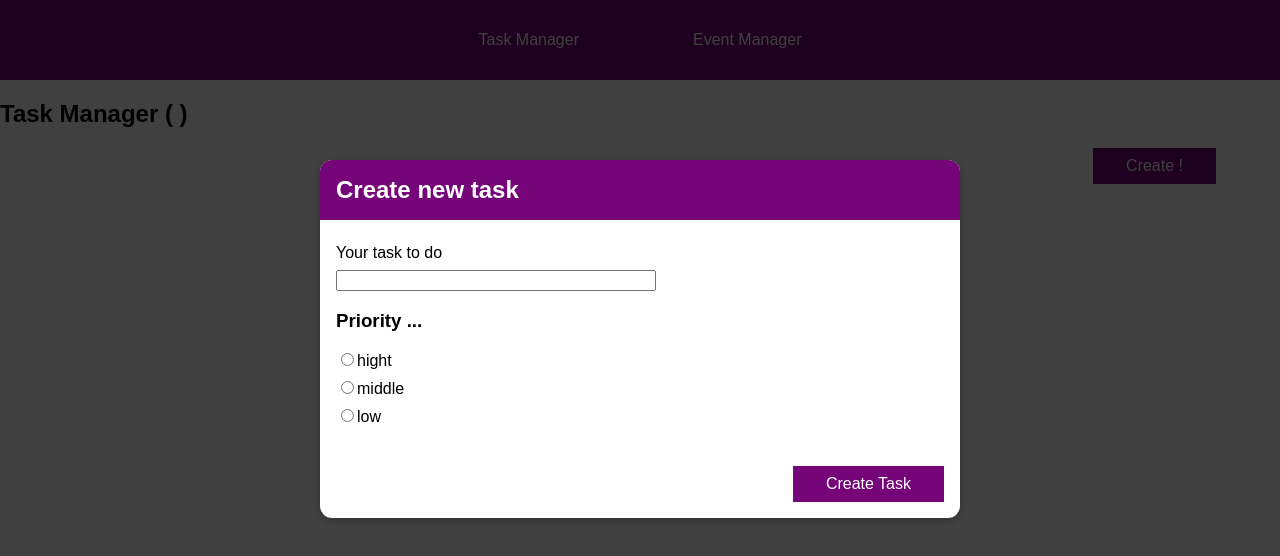
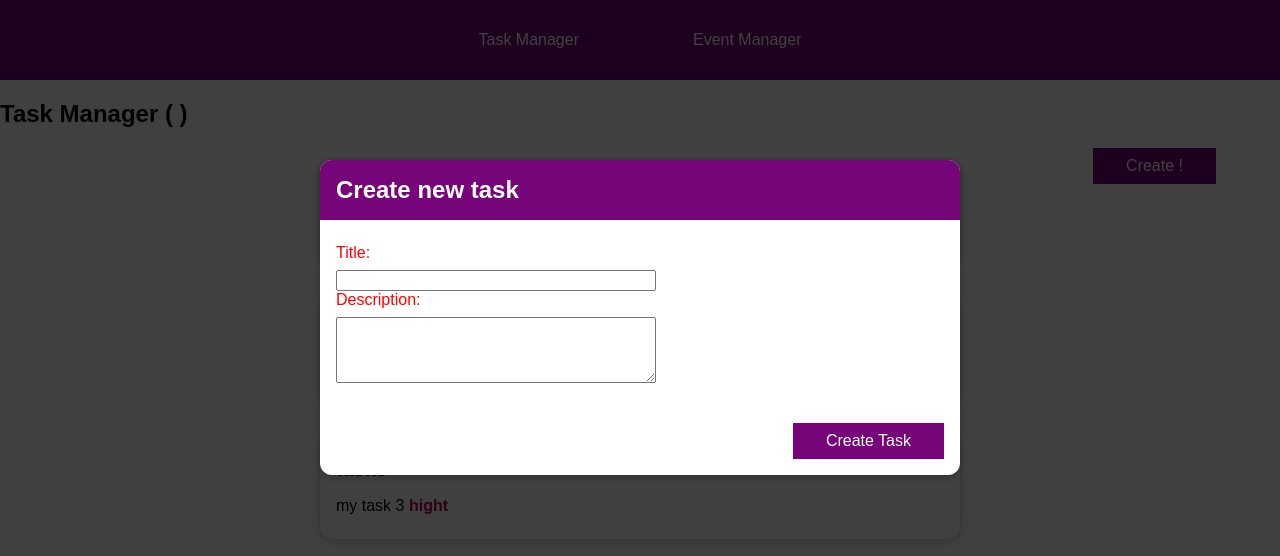
Before and after one commit to ronanpnc/VC-2021-EXAMPLE, a Vue app in the folder front/: page / in a window 1280 px wide. Both pictures are taken after a click on the button "Create !". Shown: the top 556 px of the page. Built offline with nearby package versions, Linux system fonts and the light colour scheme.

Commit message:
Updated the card+ dialog layout

```diff
--- a/front/src/components/UI/BaseButton.vue
+++ b/front/src/components/UI/BaseButton.vue
@@ -1,9 +1,22 @@
 <template>
-  <button>
+  <button :class="mode">
     <slot></slot>
   </button>
 </template>
 
+
+
+<script>
+export default {
+  props: {
+    mode: {
+      type: String,
+      required: false,
+      default: null,
+    },
+  },
+};
+</script>
 <style scoped>
 button {
   font: inherit;
@@ -14,6 +27,12 @@ button {
   cursor: pointer;
 }
 
+.flat {
+  background-color: transparent;
+  color: var(--main-color);
+  border: none;
+}
+
 button:hover,
 button:active {
   background-color: var(--main-color-light);
--- a/front/src/components/task/TaskCard.vue
+++ b/front/src/components/task/TaskCard.vue
@@ -2,12 +2,12 @@
   <li>
     <base-card>
       <header>
-        <h3>{{ name }}</h3>
+        <h3>{{ task.title }}</h3>
         <base-button mode="flat" @click="removeTask(id)">Delete</base-button>
       </header>
       <p>
-        <span class="highlight">{{ name }}</span> task with priority
-        <span :class="ratingClass">{{ priority }}</span>
+        {{ task.description }}
+        <span :class="ratingClass">{{ task.priority }}</span>
       </p>
     </base-card>
   </li>
@@ -15,11 +15,11 @@
 
 <script>
 export default {
-  props: ['name', 'priority', 'id'],
+  props: ['task'],
   inject: ['removeTask'],
   computed: {
     ratingClass() {
-      return 'highlight priority--' + this.priority;
+      return 'highlight priority--' + this.task.priority;
     },
   },
 };
--- a/front/src/components/task/TaskDialog.vue
+++ b/front/src/components/task/TaskDialog.vue
@@ -7,40 +7,13 @@
   >
     <template #default>
       <div class="form-control">
-        <label for="name">Your task to do</label>
-        <input type="text" id="name" name="name" v-model.trim="taskName" />
+        <label>Title:</label>
+        <input type="text" v-model="title" />
+
+        <label>Description:</label>
+        <textarea rows="4" v-model="description" />
       </div>
-      <h3>Priority ...</h3>
-      <div class="form-control">
-        <input
-          type="radio"
-          id="priority-hight"
-          value="hight"
-          name="priority"
-          v-model="chosenPriority"
-        />
-        <label for="priority-hight">hight</label>
-      </div>
-      <div class="form-control">
-        <input
-          type="radio"
-          id="priority-middle"
-          value="middle"
-          name="priority"
-          v-model="chosenPriority"
-        />
-        <label for="priority-middle">middle</label>
-      </div>
-      <div class="form-control">
-        <input
-          type="radio"
-          id="priority-low"
-          value="low"
-          name="priority"
-          v-model="chosenPriority"
-        />
-        <label for="priority-low">low</label>
-      </div>
+
       <p class="error" v-if="invalidInput">
         One or more input fields are invalid. Please check your provided data.
       </p>
@@ -52,26 +25,26 @@
 export default {
   data() {
     return {
-      taskName: '',
-      chosenPriority: null,
+      title: '',
+      description: '',
       invalidInput: false,
     };
   },
   emits: ['addTask', 'hideDialog'],
   methods: {
     addTask() {
-      if (this.taskName === '' || !this.chosenPriority) {
+      if (this.title === '' || !this.description) {
         this.invalidInput = true;
       } else {
         this.invalidInput = false;
 
         this.$emit('addTask', {
-          name: this.taskName,
-          priority: this.chosenPriority,
+          title: this.title,
+          description: this.description,
         });
 
-        this.taskName = '';
-        this.chosenPriority = null;
+        this.title = '';
+        this.description = '';
 
         this.hideDialog();
       }
@@ -88,6 +61,12 @@ export default {
   margin: 0.5rem 0;
 }
 
+label {
+  color: red;
+  margin-top: 15px;
+}
+
+textarea,
 input[type='text'] {
   display: block;
   width: 20rem;
--- a/front/src/components/task/TaskView.vue
+++ b/front/src/components/task/TaskView.vue
@@ -13,9 +13,7 @@
       <task-card
         v-for="task in allTasks"
         :key="task.id"
-        :id="task.id"
-        :name="task.name"
-        :priority="task.priority"
+        :task="task"
       ></task-card>
     </ul>
   </section>
@@ -33,7 +31,32 @@ export default {
   data() {
     return {
       isDialogVisible: false,
-      allTasks: [],
+      allTasks: [
+        {
+          id: 'id1',
+          title: 'task1',
+          priority: 'hight',
+          description: 'my task 1',
+          author: 'ronan',
+          image: 'test.png',
+        },
+        {
+          id: 'id2',
+          title: 'task2',
+          priority: 'middle',
+          description: 'my task 2',
+          author: 'ronan',
+          image: 'test.png',
+        },
+        {
+          id: 'id3',
+          title: 'task3',
+          priority: 'hight',
+          description: 'my task 3',
+          author: 'rady',
+          image: 'test.png',
+        },
+      ],
     };
   },
   methods: {
@@ -55,9 +78,12 @@ export default {
     },
     addTask(task) {
       const newTask = {
-        id: new Date().toISOString(),
-        name: task.name,
-        priority: task.priority,
+        title: task.title,
+        description: task.description,
+
+        id: new Date().toISOString(), // hard coded for now
+        priority: 'low', // hard coded for now
+        author: 'ronan', // hard coded for now
       };
       this.allTasks.push(newTask);
     },
```
